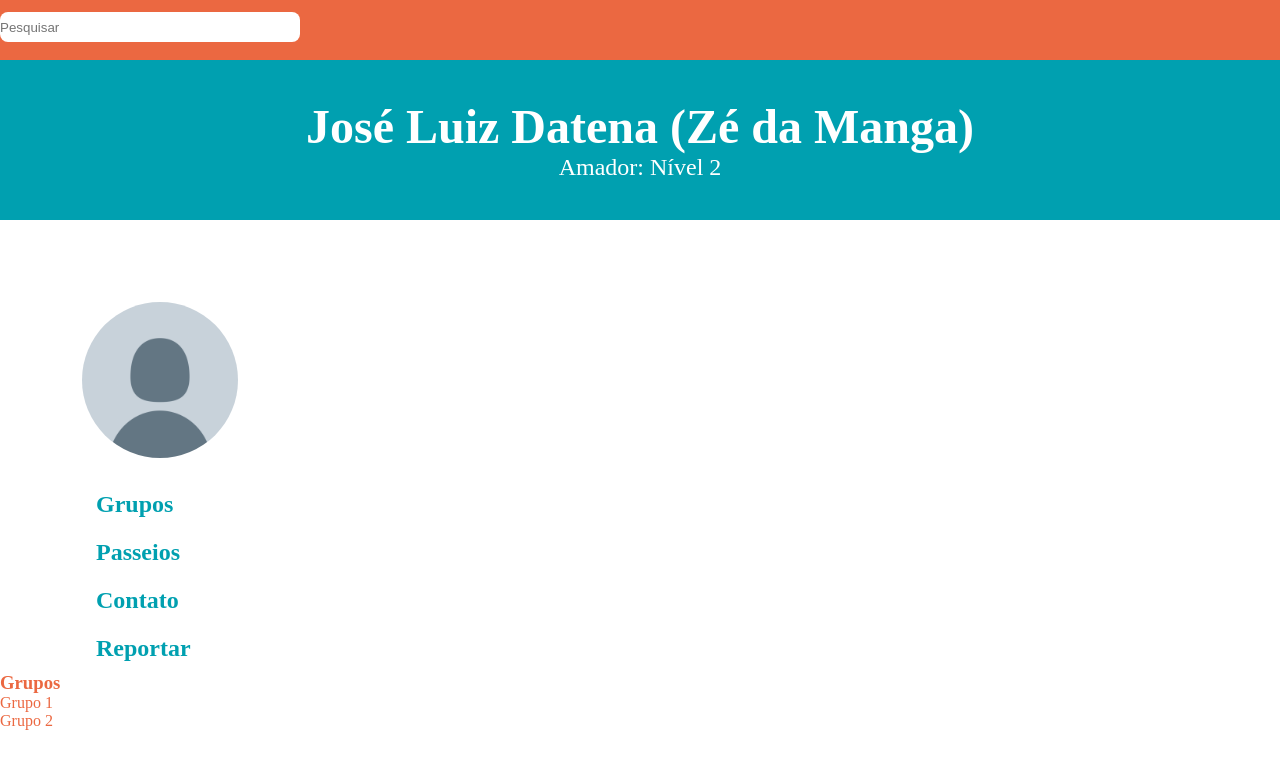
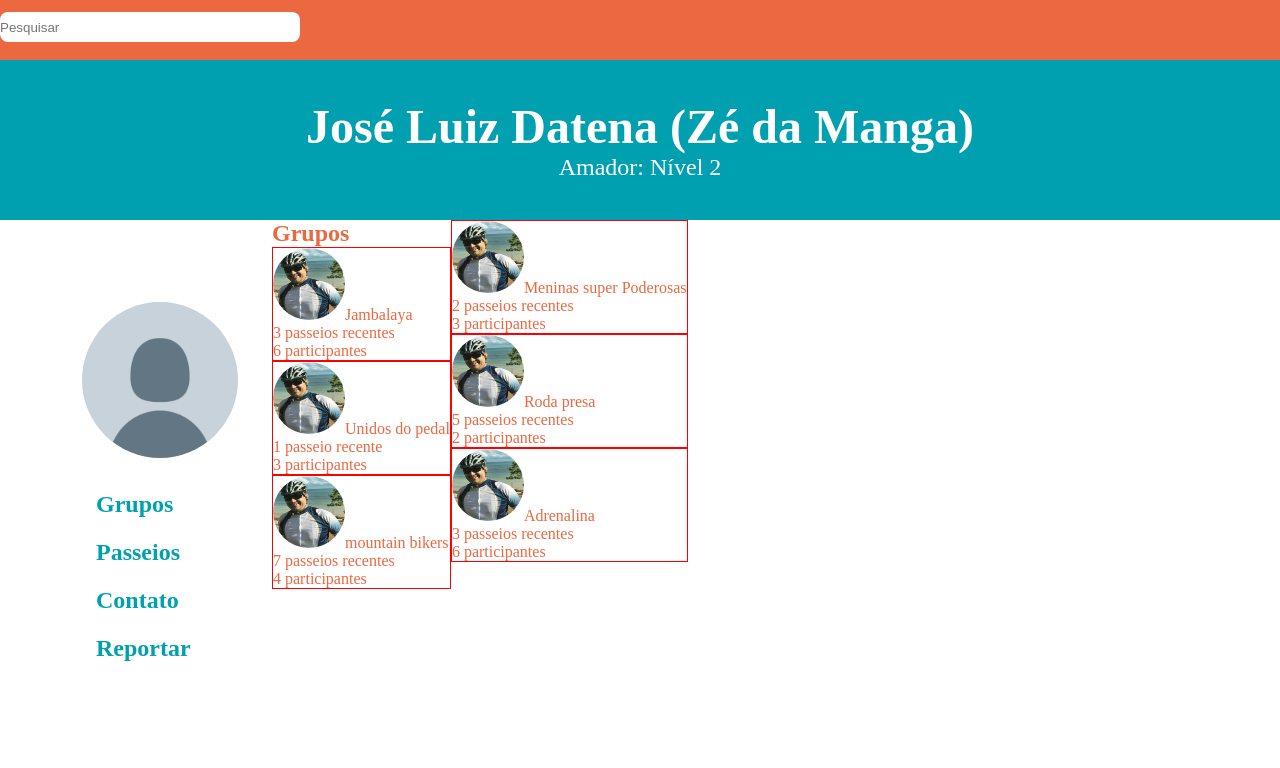
Before and after one commit to portal-ciclismo/front, a React (Create React App) app in the folder app-ciclismo/: page /perfil in a window 1280 px wide. Shown: the top 768 px of the page. Built offline with nearby package versions, Linux system fonts and the light colour scheme.

Commit message:
group list parte 1

```diff
--- /dev/null
+++ b/app-ciclismo/src/components/GroupFeed/GroupFeed.css
@@ -0,0 +1,9 @@
+.grupo-feed {
+    border: 1px solid red;
+}
+
+.grupo-feed img {
+    width: 4.5rem;
+    height: 4.5rem;
+    border-radius: 50%;
+}
--- /dev/null
+++ b/app-ciclismo/src/components/GroupFeed/GroupFeed.js
@@ -0,0 +1,16 @@
+import React from 'react';
+import '../GroupFeed/GroupFeed.css';
+
+const GroupFeed = ({ imagemGrupo, nomeGrupo, passeiosRecentes, qtdParticipantes}) => {
+  return (
+
+      <div className="grupo-feed">
+        <img src={imagemGrupo} alt={`grupo ${nomeGrupo}`} />
+        <span>{nomeGrupo}</span>
+        <p>{passeiosRecentes}</p>
+        <p>{qtdParticipantes}</p>
+      </div>
+  );
+};
+
+export default GroupFeed;
--- a/app-ciclismo/src/components/GroupList/GroupList.css
+++ b/app-ciclismo/src/components/GroupList/GroupList.css
@@ -0,0 +1,5 @@
+.group-list{
+    width: 100%;
+    display: flex;
+    flex-direction: row;
+}
--- a/app-ciclismo/src/components/GroupList/GroupList.js
+++ b/app-ciclismo/src/components/GroupList/GroupList.js
@@ -1,15 +1,52 @@
 import React from 'react';
-
+import GroupFeed from '../GroupFeed/GroupFeed';
+import '../GroupList/GroupList.css';
+import imgGrupo from '../../assets/perfil_imgs/Rodrigo_perfil.jpg'
 function GroupList() {
   return (
     <div className="group-list">
       {/* Lista de grupos */}
-      <h3>Grupos</h3>
-      <ul>
-        <li>Grupo 1</li>
-        <li>Grupo 2</li>
-        {/* Adicione mais grupos, se necessário */}
-      </ul>
+      <div className='coluna-esquerda-grupo'>
+      <h2>Grupos</h2>
+        <GroupFeed
+          imagemGrupo={imgGrupo}
+          nomeGrupo="Jambalaya"
+          passeiosRecentes="3 passeios recentes"
+          qtdParticipantes="6 participantes"
+        />
+        <GroupFeed
+          imagemGrupo={imgGrupo}
+          nomeGrupo="Unidos do pedal"
+          passeiosRecentes="1 passeio recente"
+          qtdParticipantes="3 participantes"
+        />
+        <GroupFeed
+          imagemGrupo={imgGrupo}
+          nomeGrupo="mountain bikers"
+          passeiosRecentes="7 passeios recentes"
+          qtdParticipantes="4 participantes"
+        />
+    </div>
+    <div className='coluna-direita-grupo'>
+        <GroupFeed
+          imagemGrupo={imgGrupo}
+          nomeGrupo="Meninas super Poderosas"
+          passeiosRecentes="2 passeios recentes"
+          qtdParticipantes="3 participantes"
+        />
+        <GroupFeed
+          imagemGrupo={imgGrupo}
+          nomeGrupo="Roda presa"
+          passeiosRecentes="5 passeios recentes"
+          qtdParticipantes="2 participantes"
+        />
+        <GroupFeed
+          imagemGrupo={imgGrupo}
+          nomeGrupo="Adrenalina"
+          passeiosRecentes="3 passeios recentes"
+          qtdParticipantes="6 participantes"
+        />
+      </div>
     </div>
   );
 }
--- a/app-ciclismo/src/pages-css/Home.css
+++ b/app-ciclismo/src/pages-css/Home.css
@@ -15,7 +15,7 @@
 .section5,
 .section6 {
   width: 100vw;
-  height: 100vh;
+  height: 10vh;
   min-height: 100vh;
   color: white;
 }
@@ -58,11 +58,6 @@
 .section1-button{
   text-align: center;
   display: block;
-}
-
-.logo{
-  font-size: 3rem;
-  z-index: auto;
 }
 
 .section1 button {
@@ -146,42 +141,32 @@
 }
 
 .container-categorias {
-  font-weight: 500;
-  padding-top: 4%;
-  padding-bottom: 4%;
+  width: 100%;
+  height: 100%;
   display: flex;
   flex-direction: row;
   justify-content: center;
   align-items: center;
   text-align: center;
+  row-gap: 1rem;
+  column-gap: 10rem;
 }
 
 .title-section3 {
-  position:relative;
-  object-fit: cover;
   color: #fff;
   font-family: Arial, Helvetica, sans-serif;
+  font-size: 1.6rem;
   font-weight: 400;
-  white-space: wrap;
-  font-size: 4.375vw;
-  padding: 0.25rem;
-  padding-top: 15%;
-  letter-spacing: -0.02em;
-  white-space: wrap;
-  z-index: -1;
+  font-size: 3.375rem;
+  line-height: 59px;
+  padding: 0.5rem;
+  line-height: 3.75rem;
+  letter-spacing: -0.03em;
+  white-space: nowrap;
 }
 
 .section3-button button {
   background-color: var(--yellow);
-  font-family: Helvetica, sans-serif;
-  position: center;
-  text-align: center;
-  justify-content: center;
-  text-decoration-line: none;
-  cursor: pointer;
-  width: 14rem;
-  height: max-content;
-  margin-bottom: 15%;
 }
 
 /* Section 4 */
--- a/app-ciclismo/src/pages-css/perfil.css
+++ b/app-ciclismo/src/pages-css/perfil.css
@@ -1,3 +1,8 @@
+.main-content-perfil{
+    display: flex;
+    flex-direction: row;
+    column-gap: 2rem;
+}
 .profile-sidebar {
     margin-left: 5rem;
     margin-top: 5rem;
--- a/app-ciclismo/src/pages/Perfil.js
+++ b/app-ciclismo/src/pages/Perfil.js
@@ -10,10 +10,10 @@ function Perfil() {
   return (
     <div className="Perfil">
       <TopBar />
-      <div className="main-content">
+      <main className="main-content-perfil">
         <ProfileSidebar className="profile-sidebar" />
         <GroupList />
-      </div>
+      </main>
     </div>
   );
 }
```
